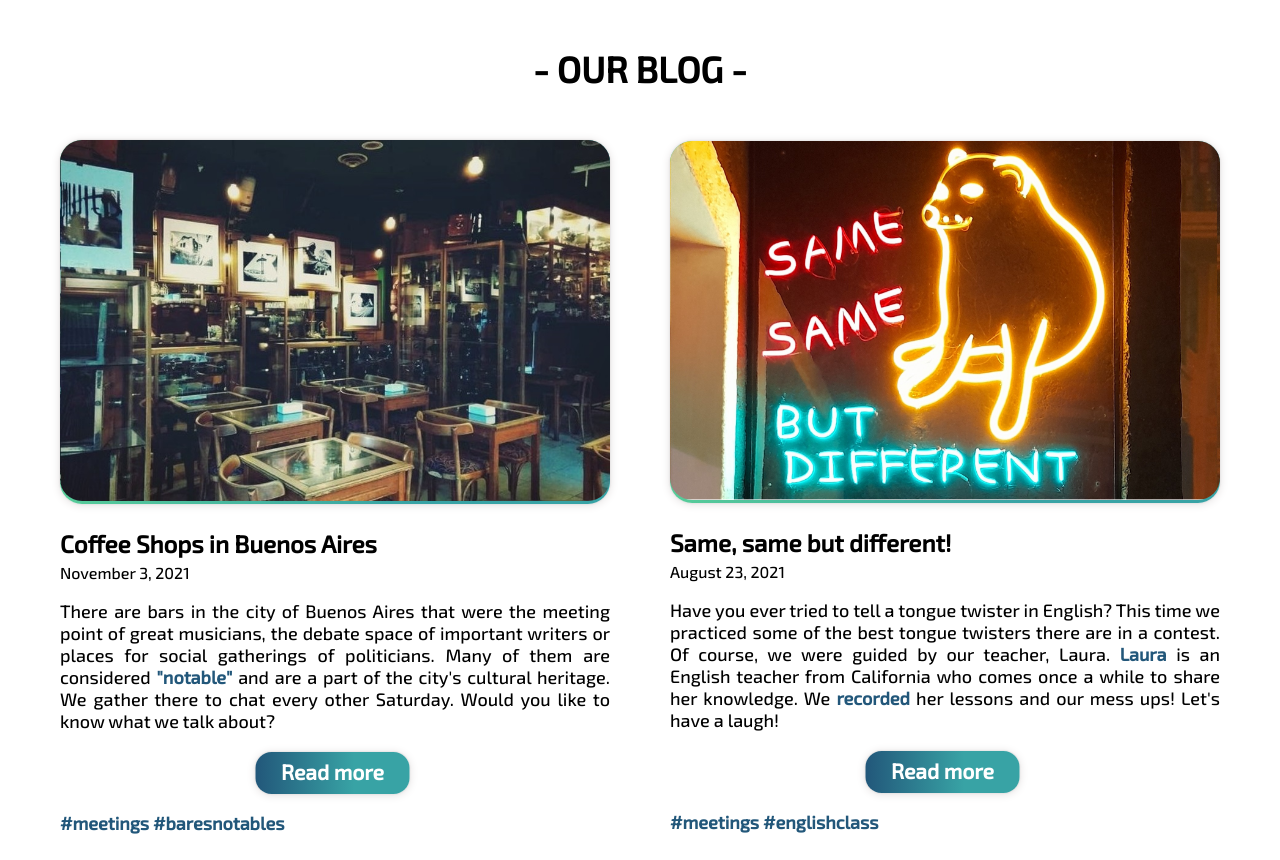
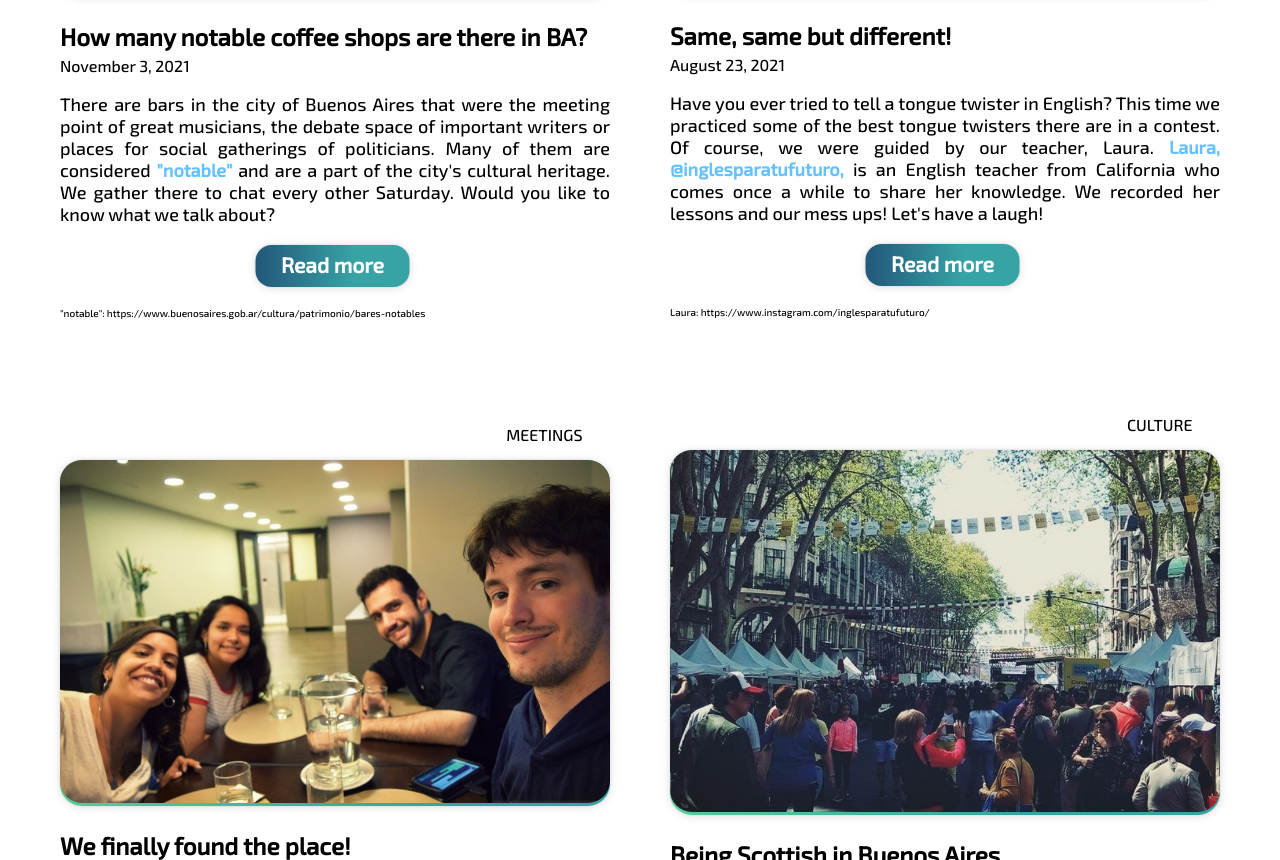
Before and after one commit to noeliaava/mae_nucba, a plain HTML site: page index.html in a window 1280 px wide. Shown: the part 1940-2800 px from the top of the page. Drawn offline with Linux system fonts and the light colour scheme.

Commit message:
Ajustes imágenes y links. Corrección TP Blog. 17/11/2021

```diff
--- a/css/style.css
+++ b/css/style.css
@@ -106,7 +106,8 @@ figure {
 /* HEADER */
 
 .container__nav {
-    background-image: url("https://i.ibb.co/pPsMpbD/home-bsas3.jpg");
+    /* background-image: url("https://i.ibb.co/pPsMpbD/home-bsas3.jpg"); */
+    background-image: url("../assets/img/home_bsas1.jpg");
     opacity: 0.85;
     /*background-image: url("");*/
    /* <a href="https://ibb.co/9GD9t3n"><img src="" alt="home-bsas2" border="0"></a>*/
@@ -337,6 +338,13 @@ li .chip:hover {
     font-weight: 600;
 }
 
+.mkt {
+    color: #66c2ff;
+
+}
+
+
+
 /* CAROUSEL */
 
 .carousel__img {
@@ -431,7 +439,7 @@ li .chip:hover {
 
 .contact {
     padding: 30px;
-    background-image: url("../assets/img/mission.jpg");
+    background-image: url("../assets/img/contact1.jpg");
     background-repeat: no-repeat;
     background-size: cover;
 }
@@ -1424,3 +1432,17 @@ input[type="checkbox"] {
     }
 
 }
+
+.cat {
+    text-align: right;
+    padding-bottom: 0;
+    padding-right: 5%;
+}
+
+.referencia-container {
+    padding-top: 10px;
+}
+
+.referencia {
+    font-size: 10px;
+}
--- a/index.html
+++ b/index.html
@@ -55,7 +55,7 @@
                 </p>
             </div>
             <div class="about__box">
-                <img class="about__img right" src="assets/img/home_about.jpg" alt="People talking" width="450px">
+                <img class="about__img right" src="assets/img/meet-3.JPG" alt="People talking" width="450px">
             </div>
         </section>
         <div class="values__container">
@@ -75,18 +75,21 @@
                     with a common purpose: learn, share and enjoy.</p>
             </div>
         </div>
-        <div class="carousel">
+        <!-- <div class="carousel">
             <img class="carousel__img" src="assets/img/carousel_2.jpg" alt="slide1">
-        </div>
+        </div> -->
         <section class="blog" id="blog">
             <h1 class="center">- OUR  BLOG -</h1>
             <div class="blog__container">
                 <article class="blog__post">
+                    <div>
+                        <p class="text cat"> MEETINGS</p>
+                    </div>
                     <figure class="blog__img">
                         <img class="" id="post1" src="assets/img/bar-fotografia.jpg" alt="Cafetería" width="100%">
                     </figure>
                     <div class="blog__header">
-                        <h3>Coffee Shops in Buenos Aires</h3>
+                        <h3>How many notable coffee shops are there in BA?</h3>
                         <h5>November 3, 2021</h5>
                     </div>
                     <div class="blog__text">
@@ -94,7 +97,7 @@
                             the meeting point of great musicians, the debate space of important writers
                             or places for social gatherings of politicians. Many of them are
                             considered
-                            <a class="link" href="https://www.buenosaires.gob.ar/cultura/patrimonio/bares-notables">"notable"</a>
+                            <a class="link mkt" href="https://www.buenosaires.gob.ar/cultura/patrimonio/bares-notables">"notable"</a>
                             and are a part of the city's cultural heritage. We gather there to
                             chat every other Saturday. Would you like to know what we talk about?
                         </p>
@@ -103,16 +106,17 @@
                                 <h3 class="blog__more center">Read more</h3>
                             </a>
                         </div>
-                        <div>
-                            <p class="text">
-                                <a class="link" href="#">#meetings</a>
-
-                                <a class="link" href="#">#baresnotables</a>
+                        <div class="referencia-container">
+                            <p class="referencia">
+                                "notable": https://www.buenosaires.gob.ar/cultura/patrimonio/bares-notables
                             </p>
                         </div>
                     </div>
                 </article>
                 <article class="blog__post">
+                    <div>
+                        <p class="text cat">CLASS</p>
+                    </div>
                     <figure class="blog__img">
                         <img class="" id="post2" src="assets/img/samesame.jpg" alt="Cafetería" width="100%">
                     </figure>
@@ -125,21 +129,19 @@
                             Have you ever tried to tell a tongue twister in English? This time we practiced some
                             of the best tongue twisters there are in a contest. Of course, we were guided by
                             our teacher, Laura.
-                            <a class="link" href=#>Laura</a>
+                            <a class="link mkt" href=https://www.instagram.com/inglesparatufuturo/>Laura, @inglesparatufuturo, </a>
                             is an English teacher from California who comes once a while
                             to share her knowledge.
-                            We <a class="link" href=#>recorded</a> her lessons and our mess ups! Let's have a laugh!
+                            We recorded her lessons and our mess ups! Let's have a laugh!
                         </p>
                         <div class="blog__button chip-long">
                             <a href="#">
                                 <h3 class="blog__more center">Read more</h3>
                             </a>
                         </div>
-                        <div>
-                            <p class="text">
-                                <a class="link" href="#">#meetings</a>
-
-                                <a class="link" href="#">#englishclass</a>
+                        <div class="referencia-container">
+                            <p class="referencia">
+                                Laura: https://www.instagram.com/inglesparatufuturo/
                             </p>
                         </div>
                     </div>
@@ -149,6 +151,9 @@
             </div>
             <div class="blog__container">
                 <article class="blog__post">
+                    <div>
+                        <p class="text cat"> MEETINGS</p>
+                    </div>
                     <figure class="blog__img">
                         <img class="" id="post2" src="assets/img/meet-1.jpg" alt="Cafetería" width="100%">
                     </figure>
@@ -162,7 +167,7 @@
                             about that soon!- and he told us about this awesome place.
                             We gathered last Saturday to play Dungeons and Dragons. So, fan of roleplaying, don't
                             hesitate on joining us next meeting!
-                            DM us <a class="link" href="https://www.instagram.com/#">here</a> and we
+                            DM us <a class="link mkt" href="https://www.instagram.com/grupoconversaingles/">here</a> and we
                             will share our schedule with you!
                         </p>
                         <div class="blog__button chip-long">
@@ -170,16 +175,18 @@
                                 <h3 class="blog__more center">Read more</h3>
                             </a>
                         </div>
-                        <div>
-                            <p class="text">
-                                <a class="link" href="#">#meetings</a>
-
-                                <a class="link" href="#">#roleplay</a>
+                        <div class="referencia-container">
+                            <p class="referencia">
+                                Our IG: https://www.instagram.com/grupoconversaingles/
                             </p>
                         </div>
                     </div>
                 </article>
+
                 <article class="blog__post">
+                    <div>
+                        <p class="text cat"> CULTURE</p>
+                    </div>
                     <figure class="blog__img">
                         <img class="" id="post2" src="assets/img/bsas-celebra.jpg" alt="bs as celebra" width="100%">
                     </figure>
@@ -191,7 +198,8 @@
                         <p class="blog__text text">Let's talk about our fellows, the Scots. As big advocates of
                             equality, Scots have been welcomed to Buenos Aires and formed a nice community here. We
                             visited Buenos Aires Celebra fesival were we could find out a little more about them.
-                            We talked with <a class="link" href="https://www.instagram.com/chris_burt_/?hl=en">Chris Burt</a>,
+                            We talked with Chris Burt,
+                            <a class="link mkt" href="https://www.instagram.com/chris_burt_/?hl=en">@chris_burt_</a>,
                              a famous representative of the Scottish people here. Here is what he told us.
                         </p>
                         <div class="blog__button chip-long">
@@ -199,11 +207,9 @@
                                 <h3 class="blog__more center">Read more</h3>
                             </a>
                         </div>
-                        <div>
-                            <p class="text">
-                                <a class="link" href="#">#meetings</a>
-
-                                <a class="link" href="#">#culture</a>
+                        <div class="referencia-container">
+                            <p class="referencia">
+                                Chris Burt: https://www.instagram.com/chris_burt_/
                             </p>
                         </div>
                     </div>
```
Also changed, not shown: assets/img/floralis.jpg (added), assets/img/floralis1.jpg (added), assets/img/meet-2.jpg (added), assets/img/meet-3.JPG (added), assets/img/puente-mujer.jpg (added), 1 other file.
